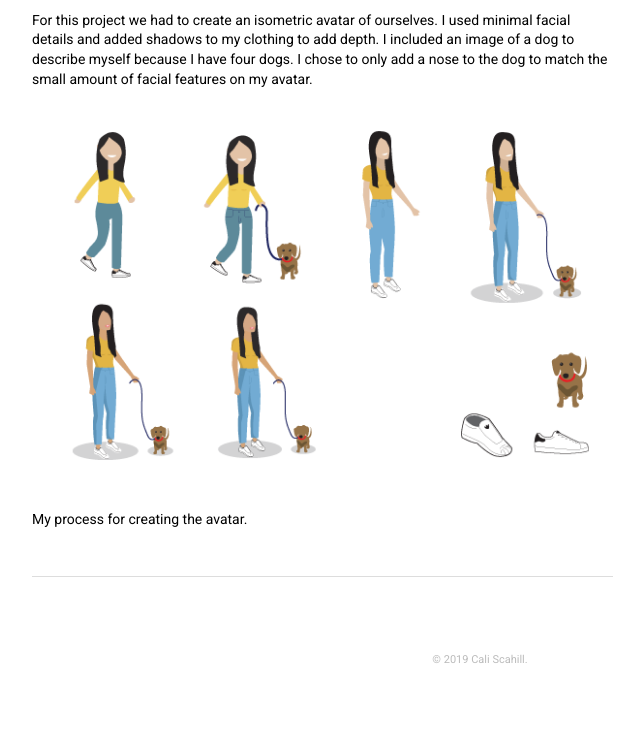
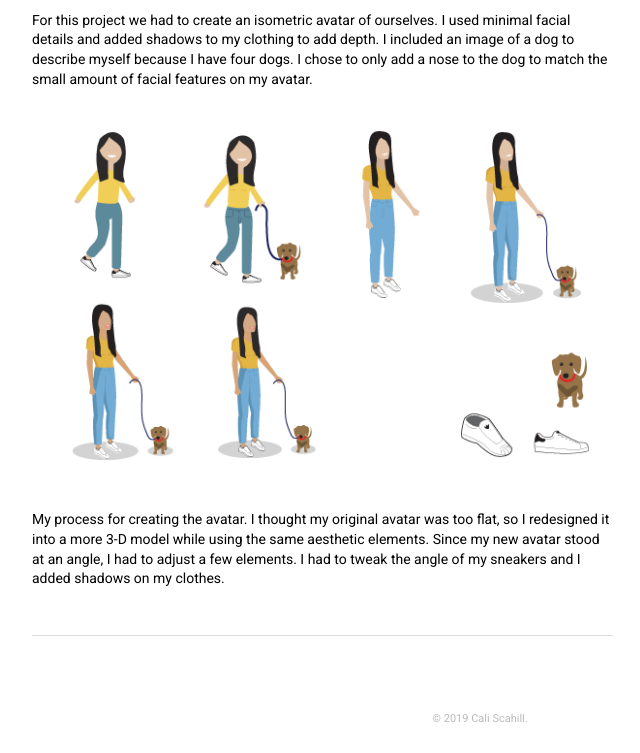
Before and after one commit to Binghamton-University-Design/web-journal-cscahil1, a plain HTML site: page index.html in a window 1280 px wide. Shown: the part 1234-1987 px from the top of the page, without its empty margins (160-800 px from the left). Before the commit the page ends 1928 px from the top, so only its background shows below. Drawn offline with Linux system fonts and the light colour scheme.

Commit message:
update 8
longer process description

```diff
--- a/index.html
+++ b/index.html
@@ -41,7 +41,7 @@
 					<p>For this project we had to create an isometric avatar of ourselves. I used minimal facial details and added shadows to my clothing to add depth. I included an image of a dog to describe myself because I have four dogs. I chose to only add a nose to the dog to match the small amount of facial features on my avatar.
 					</p>
 					<p><img src=images/process.png></p>
-					<p> My process for creating the avatar.
+					<p> My process for creating the avatar. I thought my original avatar was too flat, so I redesigned it into a more 3-D model while using the same aesthetic elements. Since my new avatar stood at an angle, I had to adjust a few elements. I had to tweak the angle of my sneakers and I added shadows on my clothes.
 					</p>
 				</div>
 				<!-- End item -->
```
